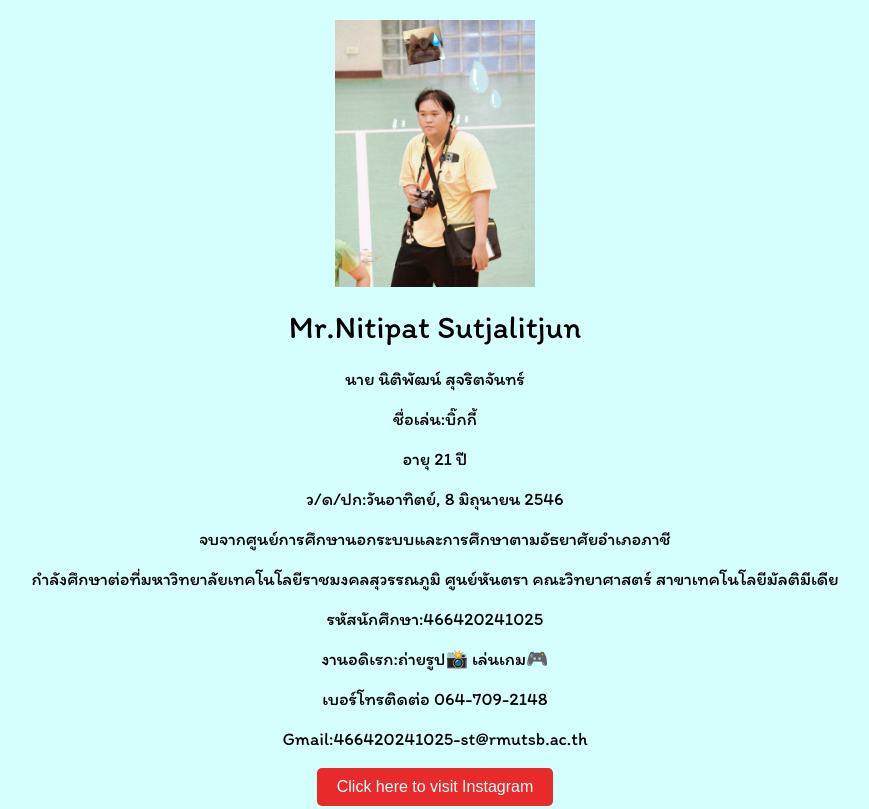
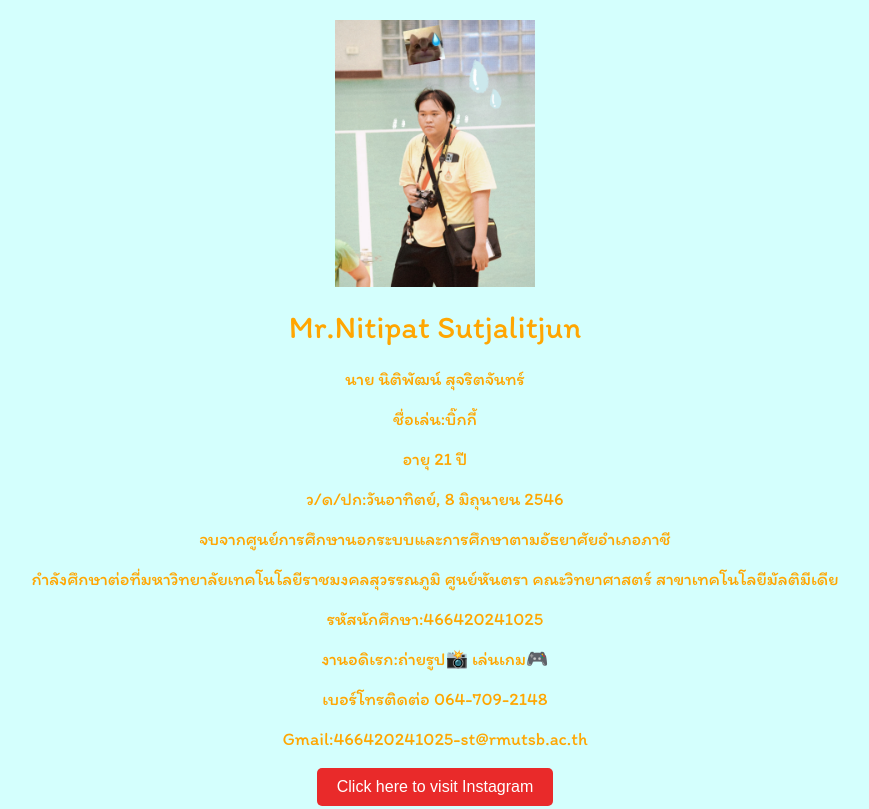
Before and after one commit to SutjaBG/Nitipat, a plain HTML site: page index.html in a window 1280 px wide. Shown: the top 809 px of the page, without its empty margins (205-1074 px from the left). Drawn offline with Linux system fonts and the light colour scheme.

Commit message:
Add files via upload

```diff
--- a/index.html
+++ b/index.html
@@ -22,6 +22,7 @@
       font-family: "itim", cursive;
       font-weight: 500;
       text-align: center;
+      color: #ffa601;
     }
 
     p {
@@ -29,6 +30,7 @@
       font-weight: 200px;
       font-size: 18px;
       text-align: center;
+      color: #ffa601;
     }
 
     img {
@@ -76,6 +78,7 @@
   </style>
 
   <center>
+
 <body>
   <img src="1732519328552.jpg" alt="Profile Image">
   <h1>Mr.Nitipat Sutjalitjun</h1>
@@ -114,6 +117,7 @@
 <center>
 
   <html lang="en">
+
   <head>
     <meta charset="UTF-8">
     <meta name="viewport" content="width=device-width, initial-scale=1.0">
@@ -125,17 +129,21 @@
         margin: 20px 0;
         font-size: 18px;
       }
-            th, td {
+
+      th,
+      td {
         border: 1px solid #dddddd;
         text-align: center;
         padding: 16px;
       }
+
       th {
         background-color: #e92a2a;
         color: white;
       }
     </style>
   </head>
+
   <body>
     <h3>Education Background ประวัติการศึกษา</h3>
     <table>
@@ -165,6 +173,7 @@
       </tbody>
     </table>
   </body>
+
   </html>
 
   </body>
```
Lines whose indentation alone changed are shown as unchanged.
